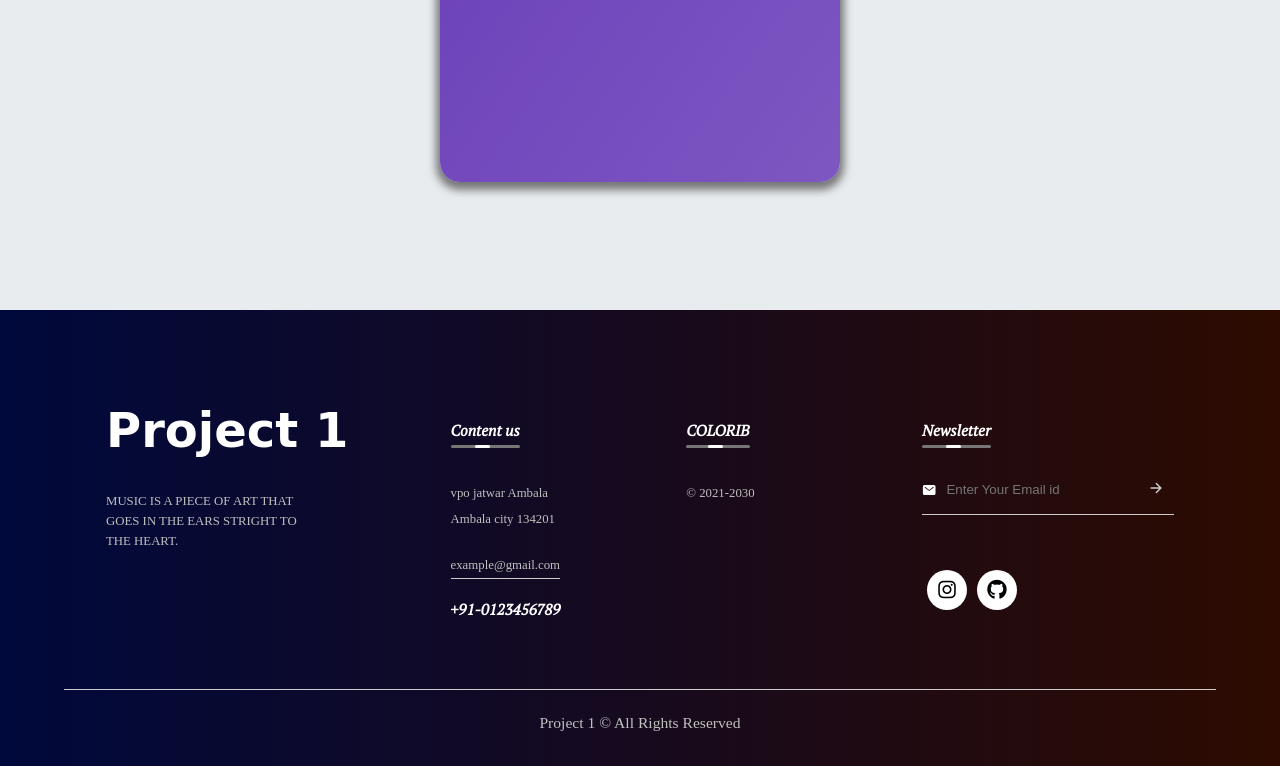
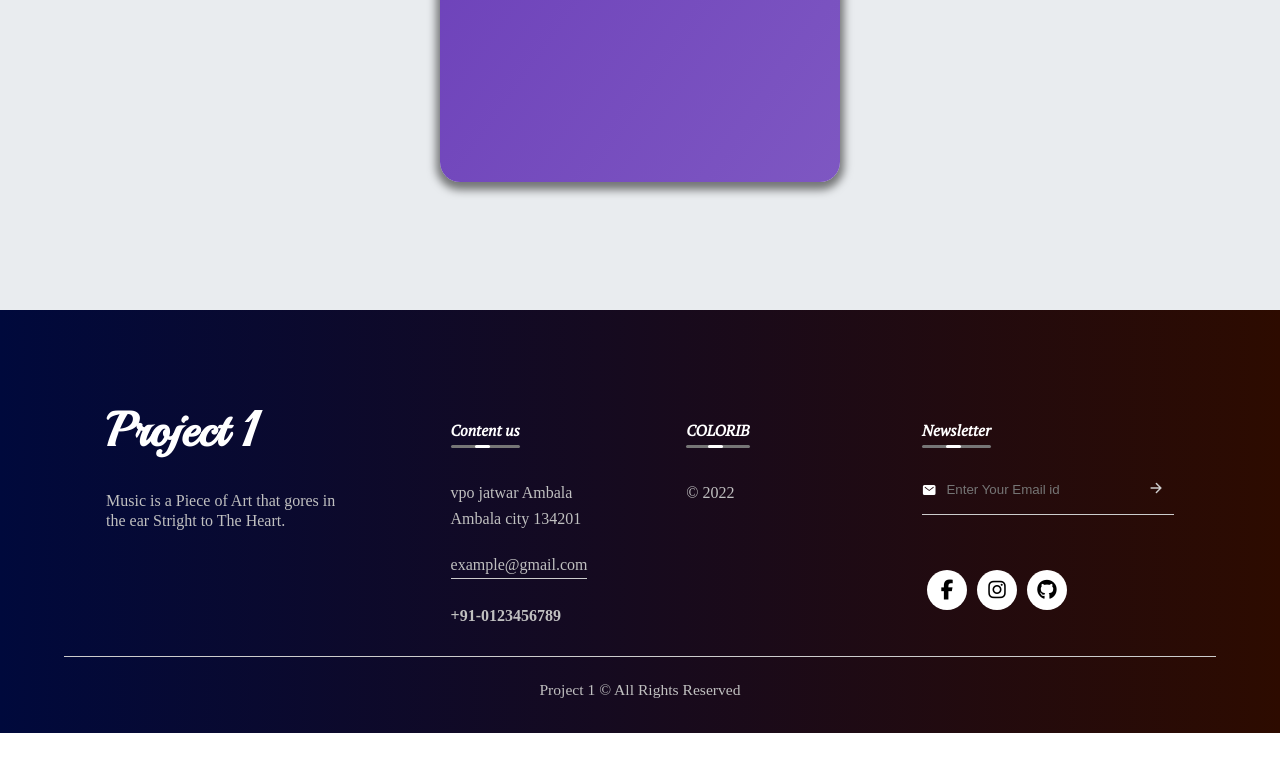
Before and after one commit to atul22g/iMusic, a plain HTML site: page song.html in a window 1280 px wide. Shown: the part 576-1342 px from the top of the page. After the commit the page ends 1309 px from the top, so only its background shows below. Drawn offline with nearby package versions, Linux system fonts and the light colour scheme; a script that the page names is missing; a web font is replaced by a local one.

Commit message:
Add facebook

```diff
--- a/css/Navigation-bar.css
+++ b/css/Navigation-bar.css
@@ -15,16 +15,7 @@
   align-items: center;
   border-right: 10px solid white;
 }
-
-#logo img {
-  border-radius: 50%;
-  width: 4em;
-  height: 4em;
-  margin-left: 2em;
-}
-
 #logo span {
-
   font-family: 'Playball', cursive;
   margin-left: 50px;
   font-size: 2.5rem;
--- a/css/footer.css
+++ b/css/footer.css
@@ -13,7 +13,7 @@ footer {
 p {
     color: silver;
     padding: 3px 0px;
-    font-size: 0.8rem;
+    font-size: 1rem;
 }
 
 .col h3 {
@@ -31,7 +31,7 @@ h4 {
 }
 
 .footer-logo {
-    font-family: 'Oooh Baby', cursive;
+    font-family: 'Playball', cursive;
     padding-bottom: 1em;
     font-size: 3rem;
     font-weight: bolder;
--- a/song.html
+++ b/song.html
@@ -151,16 +151,24 @@
         <div class="col">
           <h2 class="footer-logo" >Project 1</h2>
           <p id="para">
-          MUSIC IS A PIECE OF ART THAT GOES IN THE EARS STRIGHT TO THE HEART.
+         Music is a Piece of Art that gores in the ear Stright to The Heart.
           </p>
         </div>
         <div class="col">
-        <h3>Content us <div class="underline"><span></span></div>
+          <h3>Content us <div class="underline">
+              <span></span>
+            </div>
           </h3>
-        <p>vpo jatwar Ambala</p>
-        <p>Ambala city 134201</p>
-        <p class="email-id">example@gmail.com</p>
-        <h3>+91-0123456789</h3>
+          <p>
+            vpo jatwar Ambala
+          </p>
+          <p>
+            Ambala city 134201
+          </p>
+          <p class="email-id">
+            example@gmail.com
+          </p>
+          <h4>+91-0123456789</h4>
         </div>
         <div class="col">
           <h3>COLORIB <div class="underline">
@@ -168,7 +176,7 @@
             </div>
           </h3>
           <p id="copyright">
-            &copy; 2021-2030
+            &copy; 2022
           </p>
         </div>
         <div class="col">
@@ -184,6 +192,7 @@
             </button>
           </form>
            <div class="social-icons">
+             <a href="https://www.facebook.com/atul22g" target="_blank"><i class="fa fa-facebook"></i></a>
             <a href="https://www.instagram.com/atul_.8570/" target="_blank"><i class="fa fa-instagram"></i></a>
             <a href="https://github.com/Atul22g" target="_blank"><i class="fa fa-github"></i></a>
           </div>
@@ -195,6 +204,7 @@
         Project 1 &copy; All Rights Reserved
       </p>
     </footer>
+
 
   <!-- fontawesome logo ----–----------- -->
   <script src="https://kit.fontawesome.com/6a20098ea0.js" crossorigin="anonymous"></script>
```
Also changed, not shown: Log-in.html (+24 -9 lines), Use_phone_no.html (+26 -11 lines), content.html (+6 -6 lines), create_account.html (+25 -11 lines), forget_Password.html (+24 -11 lines), index.html (+3 -2 lines). Lines whose indentation alone changed are shown as unchanged.
